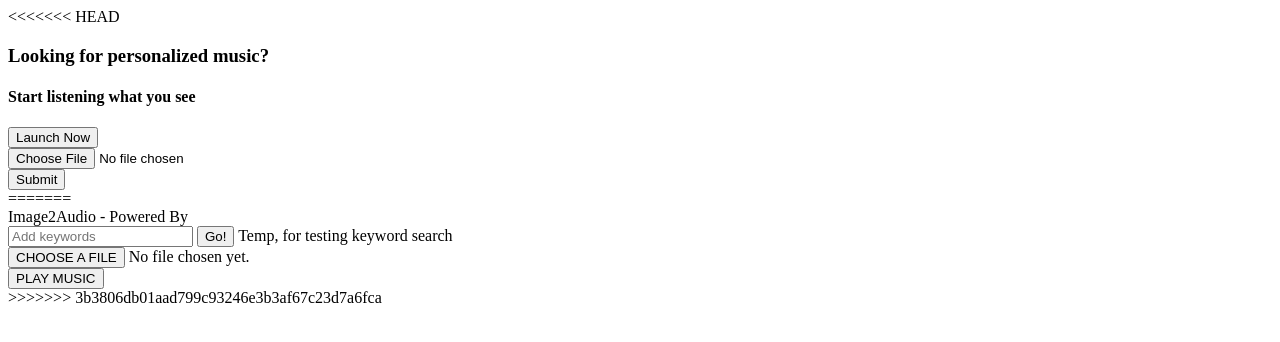
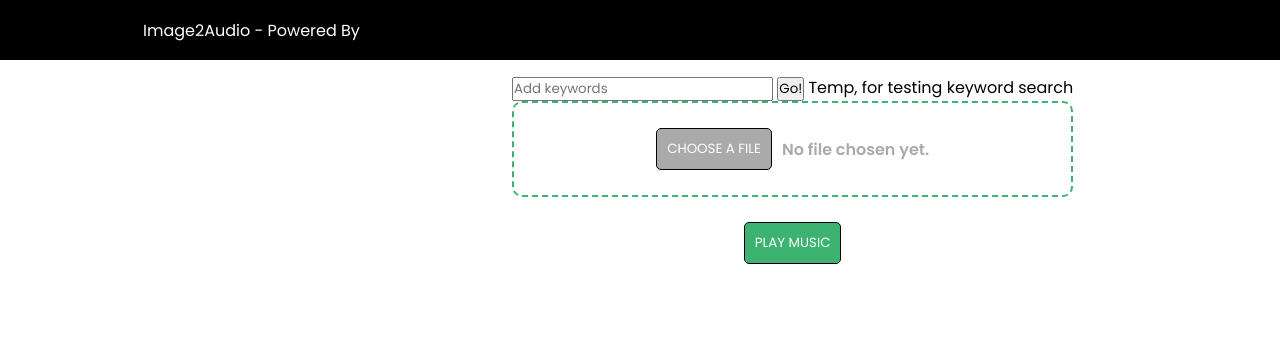
Before and after one commit to KhachDavid/Hackathon-01-21-2021, a Django app: page / in a window 1280 px wide. Shown: the top 342 px of the page. Run offline with Django 3.2, Linux system fonts and the light colour scheme; some libraries are stand-ins or nearby versions; grey boxes are pictures that could not be loaded.

Commit message:
CSS fixed

```diff
--- a/Image2Audio/main/templates/main/base.html
+++ b/Image2Audio/main/templates/main/base.html
@@ -6,7 +6,7 @@
         <meta charset="UTF-8">
         <meta name="viewport" content="width=device-width, initial-scale=1.0">
 
-        <link rel="stylesheet" type="text/css" href="{% static 'styles.css' %}">
+        <link rel="stylesheet" type="text/css" href="{% static 'main/styles.css' %}">
         <script src="https://kit.fontawesome.com/a076d05399.js"></script>
     </head>
 
--- a/Image2Audio/main/templates/main/home.html
+++ b/Image2Audio/main/templates/main/home.html
@@ -4,26 +4,6 @@
 
 
 {% block content %}
-<<<<<<< HEAD
-    <div id="main-home">
-        <div class="main-home-container">
-        <h3>Looking for personalized music?</h3>
-            <h4>Start listening what you see</h4>
-            <button class="main-home-button">
-                <a style="color:#000000; text-decoration:none" href ="{% url 'spotify-auth' %}">Launch Now </a>
-            </button>
-
-            <form method="POST">
-                {% csrf_token %}
-                <input type="file" name="image" id="image" required>
-
-                <div class="p-t-10">
-                    <input type="submit" value="Submit">
-                </div>
-            </form>
-        </div>
-    </div>
-=======
                 <!--  HEADER  -->
             <header>
                 <div class="header-wrapper">
@@ -62,5 +42,4 @@
             </div>
 
         </div> <!-- END SONG SELECTION BOX -->
->>>>>>> 3b3806db01aad799c93246e3b3af67c23d7a6fca
 {% endblock %}
--- a/Image2Audio/main/views.py
+++ b/Image2Audio/main/views.py
@@ -27,5 +27,7 @@ def home(request):
     }
 
     return render(request, 'main/home.html', context)
+
+
 def login(request):
     return render(request, 'main/login.html')
```
Also changed, not shown: Image2Audio/main/static/main/styles.css (renamed from Image2Audio/main/templates/main/styles.css).
